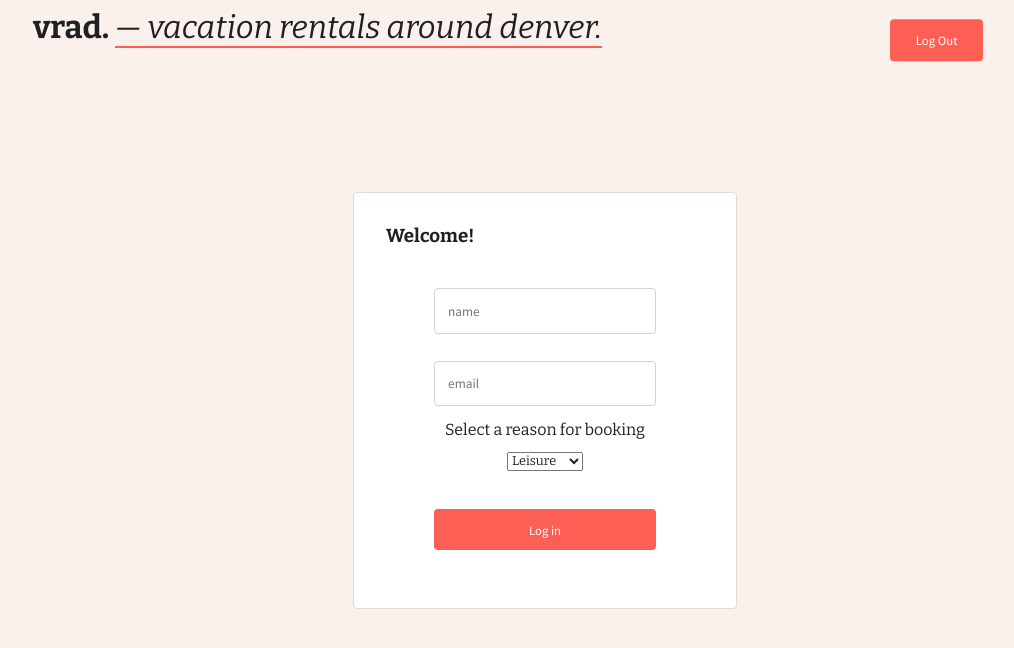
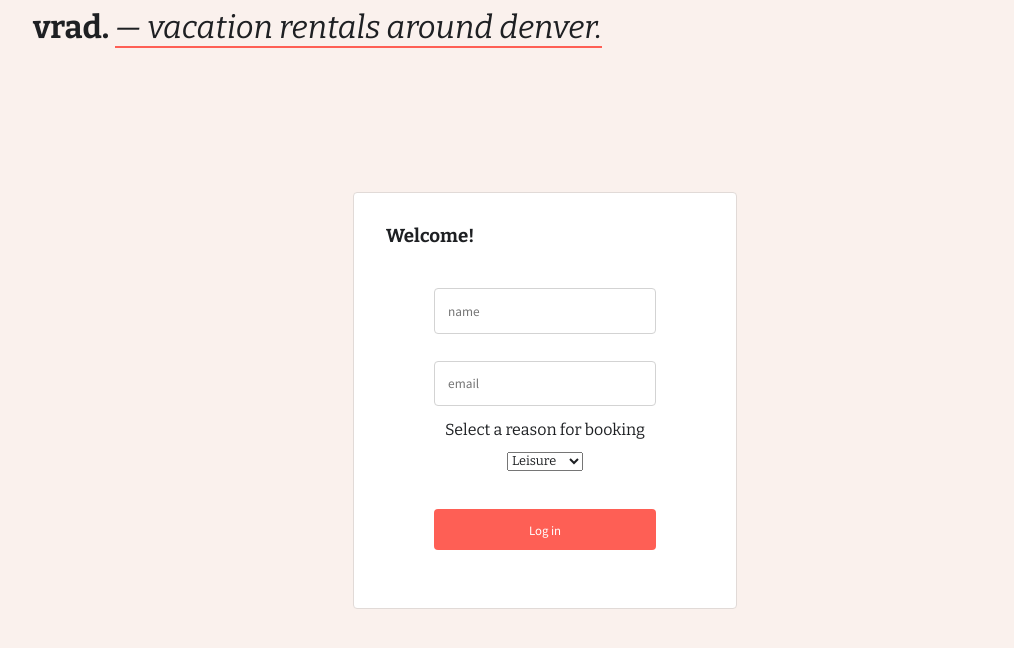
Before and after one commit to jordanwa1947/vrad, a React (Create React App) app: page / in a window 1280 px wide. Shown: the top 648 px of the page, without its empty margins (95-1109 px from the left). Built offline with nearby package versions, Linux system fonts and the light colour scheme.

Commit message:
Doesnt display the logout button or greeting if on the login page

```diff
--- a/src/components/Header/Header.js
+++ b/src/components/Header/Header.js
@@ -4,23 +4,33 @@ import UserProfile from '../UserProfile/UserProfile'
 
 const Header = (props) => {
 
-  function greeting() {
+  function headerLogic() {
     if(props.path !== '/') {
-      return `Welcome, ${props.name}!`
+      return (
+        <>
+          <h1>
+           Welcome {props.name}! vrad. <span id="headline">— vacation rentals around denver.</span>
+          </h1>
+          <nav>
+            <button onClick={props.logout} >Log Out</button>
+          </nav>
+          <UserProfile name={props.name} travelReason={props.travelReason}/>
+        </>
+      )
     } else {
-      return ''
+      return (
+        <>
+          <h1>
+           vrad. <span id="headline">— vacation rentals around denver.</span>
+          </h1>
+        </>
+      )
     }
   }
 
   return (
     <header>
-      <h1>
-       {greeting()} vrad. <span id="headline">— vacation rentals around denver.</span>
-      </h1>
-      <nav>
-        <button onClick={props.logout} >Log Out</button>
-      </nav>
-      <UserProfile name={props.name} travelReason={props.travelReason}/>
+      {headerLogic()}
     </header>
   )
 }
```
Also changed, not shown: 1 other file (tests, documents, lock files or other folders).
